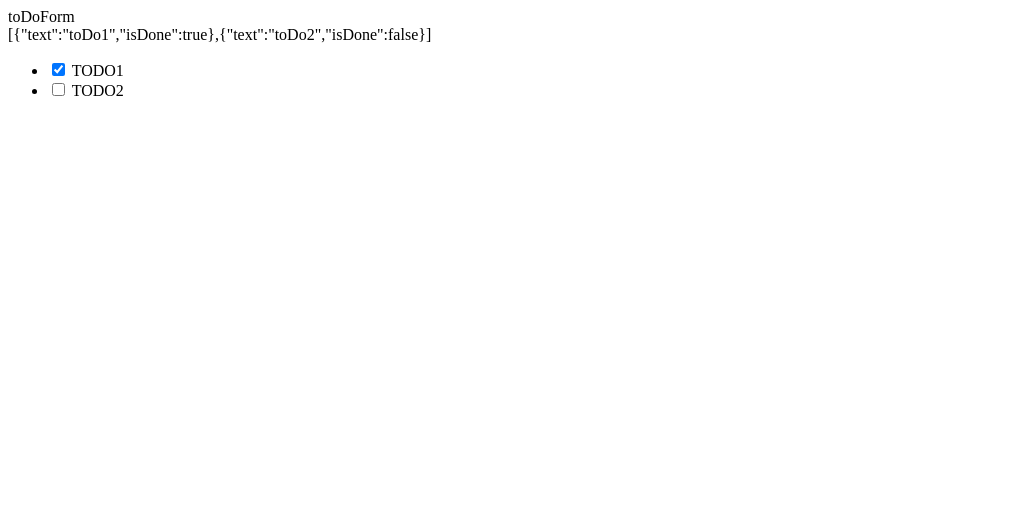
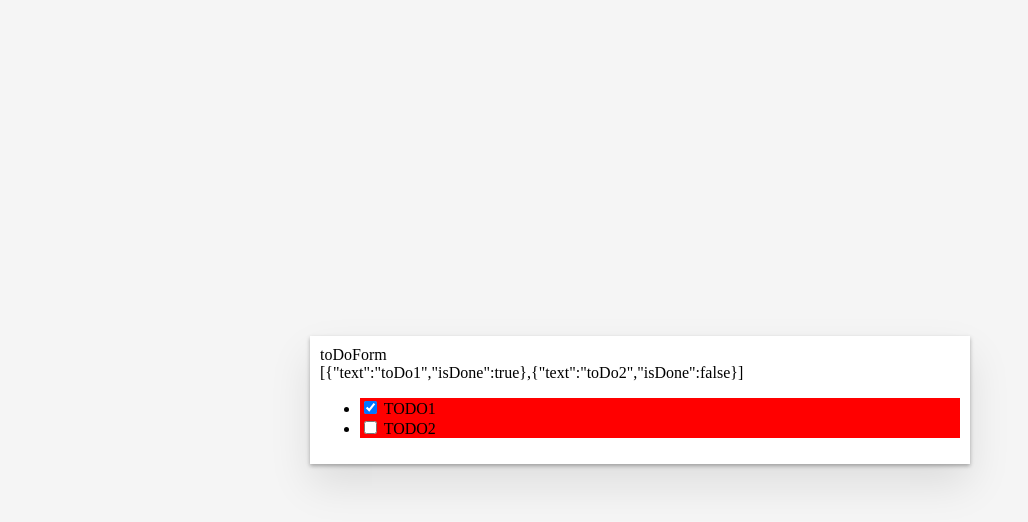
Before and after one commit to pushharder/angularjs-redux, a website built with webpack: page index.html in a window 1280 px wide. Shown: the whole page, without its empty margins (0-1028 px from the left). Built offline with nearby package versions, Linux system fonts and the light colour scheme; some packages are replaced by stand-ins of ours; what ng-redux would draw is missing.

Commit message:
add some css

```diff
--- a/package.json
+++ b/package.json
@@ -20,8 +20,10 @@
     "@babel/preset-env": "^7.4.2",
     "babel-loader": "^8.0.5",
     "babel-plugin-angularjs-annotate": "^0.10.0",
+    "css-loader": "^2.1.1",
     "html-loader": "^0.5.5",
     "html-webpack-plugin": "^3.2.0",
+    "style-loader": "^0.23.1",
     "webpack": "^4.29.6",
     "webpack-cli": "^3.3.0",
     "webpack-dev-server": "^3.2.1"
--- a/src/app/main.component.html
+++ b/src/app/main.component.html
@@ -1 +1,5 @@
-<to-do-component></to-do-component>
+<div class="main-component-wrapper">
+	<div class="main-component">
+		<to-do-component></to-do-component>
+	</div>
+</div>
--- /dev/null
+++ b/src/app/main.css
@@ -0,0 +1,19 @@
+.main-component-wrapper {
+	position: absolute;
+	top: 0;
+	bottom: 0;
+	right: 0;
+	left: 0;
+	background-color: #f5f5f5;
+}
+
+.main-component {
+	width: 50%;
+	position: relative;
+	top: 50%;
+	left: 50%;
+	transform: translate(-50%, -50%);
+	background-color: white;
+	box-shadow: 0 2px 4px 0 rgba(0, 0, 0, 0.3), 0 20px 40px 0 rgba(0, 0, 0, 0.1);
+	padding: 10px;
+}
--- a/src/app/main.module.js
+++ b/src/app/main.module.js
@@ -2,6 +2,7 @@ import angular from 'angular';
 import ngRedux from 'ng-redux';
 import mainComponent from './main.component';
 import toDoModule from './toDo/toDo.module';
+import './main.css';
 
 export default angular
 	.module('myAppModule', [ngRedux, toDoModule])
--- a/src/app/toDo/task/task.component.html
+++ b/src/app/toDo/task/task.component.html
@@ -1,4 +1,4 @@
-<div>
+<div class="task">
 	<input
 		type="checkbox"
 		ng-model="$ctrl.isDone"
--- /dev/null
+++ b/src/app/toDo/task/task.css
@@ -0,0 +1,3 @@
+.task {
+    background-color: red;
+}
--- a/src/app/toDo/task/task.module.js
+++ b/src/app/toDo/task/task.module.js
@@ -1,4 +1,5 @@
 import angular from 'angular';
 import taskComponent from './task.component';
+import styles from './task.css';
 
 export default angular.module('taskModule', []).component('taskComponent', taskComponent).name;
--- a/webpack.config.js
+++ b/webpack.config.js
@@ -28,7 +28,11 @@ module.exports = {
             {
                 test: /\.html$/,
                 loader: 'html-loader'
-			}
+            },
+            {
+                test: /\.css$/,
+                use: ['style-loader', 'css-loader']
+            }
 		]
     },
     plugins: [
```
